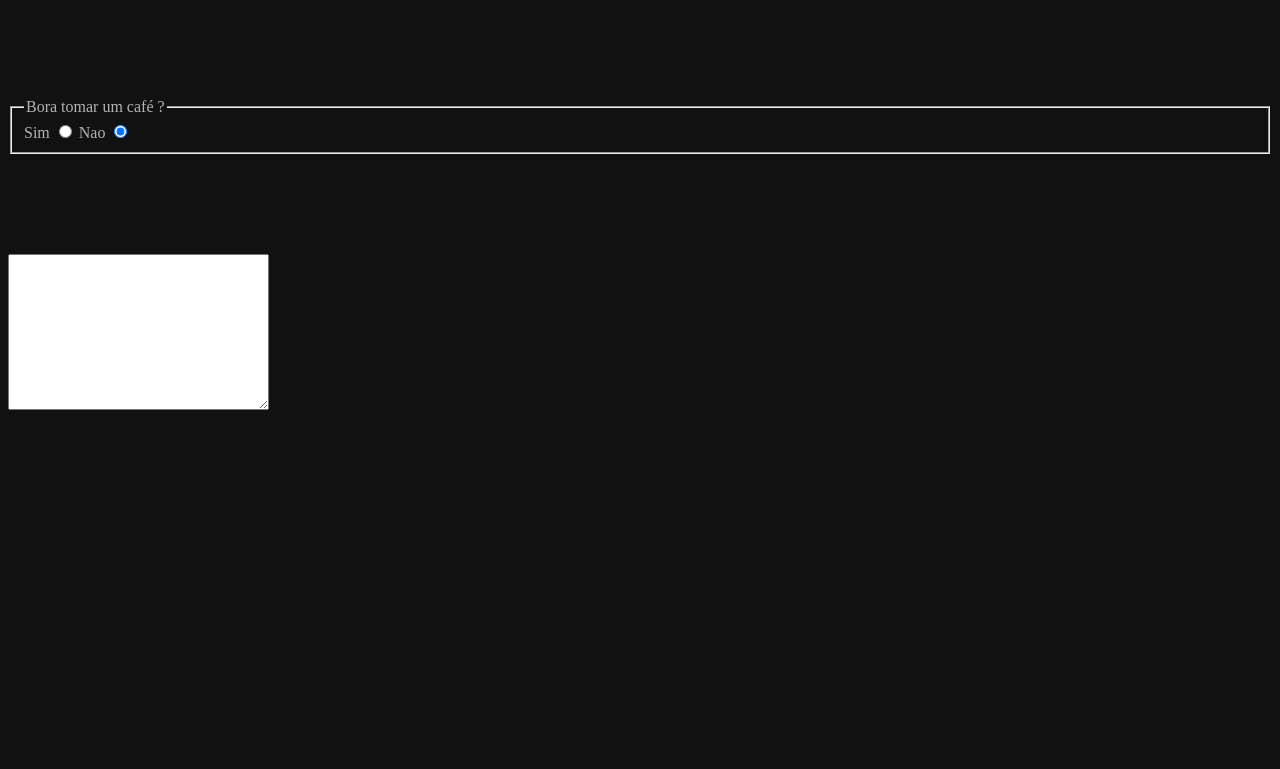
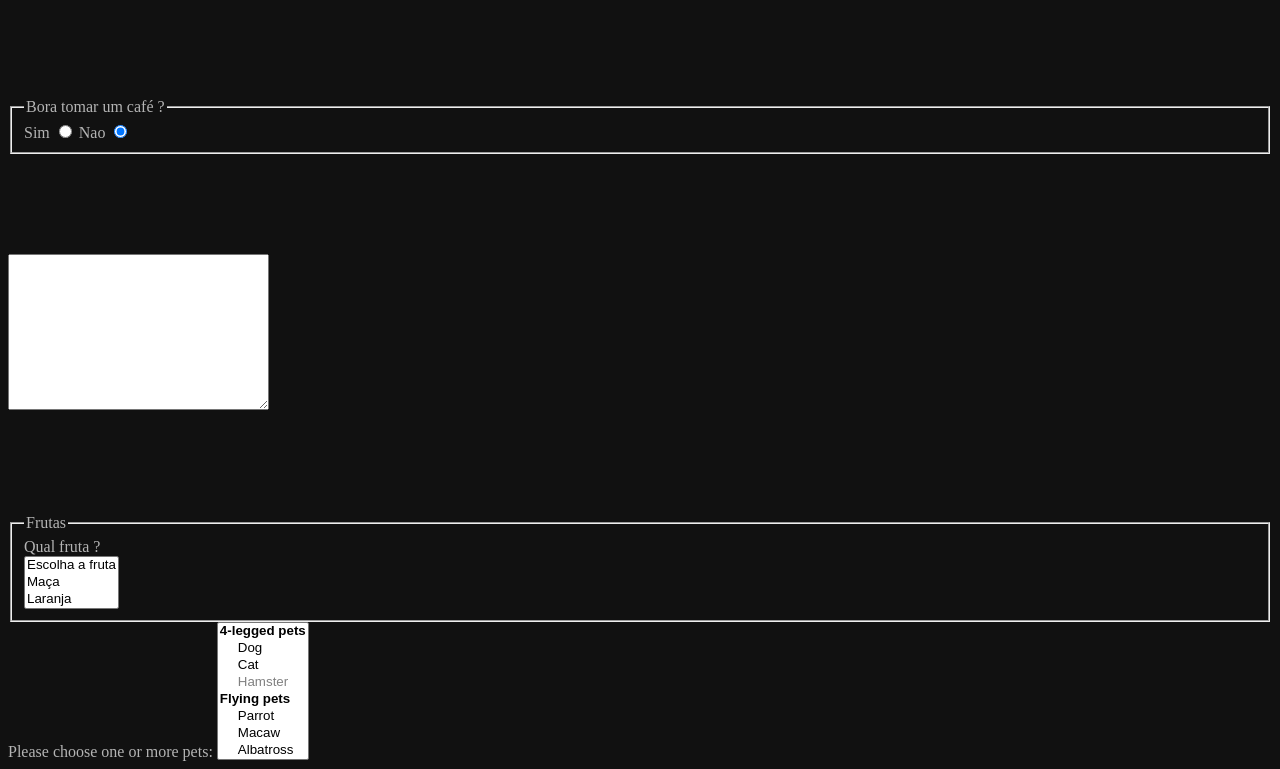
Before and after one commit to VNatario/typeForms, a plain HTML site: page index.html in a window 1280 px wide. Shown: the part 600-1369 px from the top of the page. Before the commit the page ends 1022 px from the top, so only its background shows below. Drawn offline with Linux system fonts and the light colour scheme.

Commit message:
select - optgroup

```diff
--- a/index.html
+++ b/index.html
@@ -121,5 +121,39 @@
       cols="30"
       rows="10"
     ></textarea>
+
+    <fieldset style="margin-top: 100px">
+      <legend>Frutas</legend>
+
+      <label for="fruit">Qual fruta ?</label>
+      <br />
+
+      <select name="fruit" id="fruit" multiple size="3">
+        <option value="">Escolha a fruta</option>
+        <option value="Maça">Maça</option>
+        <option value="Laranja">Laranja</option>
+        <option value="Uva">Uva</option>
+        <option value="Kiwi">Kiwi</option>
+        <option value="Morango">Morango</option>
+      </select>
+    </fieldset>
+
+    <label
+      >Please choose one or more pets:
+
+      <select name="pets" multiple size="8">
+        <optgroup label="4-legged pets">
+          <option value="dog">Dog</option>
+          <option value="cat">Cat</option>
+          <option value="hamster" disabled>Hamster</option>
+        </optgroup>
+
+        <optgroup label="Flying pets">
+          <option value="parrot">Parrot</option>
+          <option value="macaw">Macaw</option>
+          <option value="albatross">Albatross</option>
+        </optgroup>
+      </select>
+    </label>
   </body>
 </html>
```
